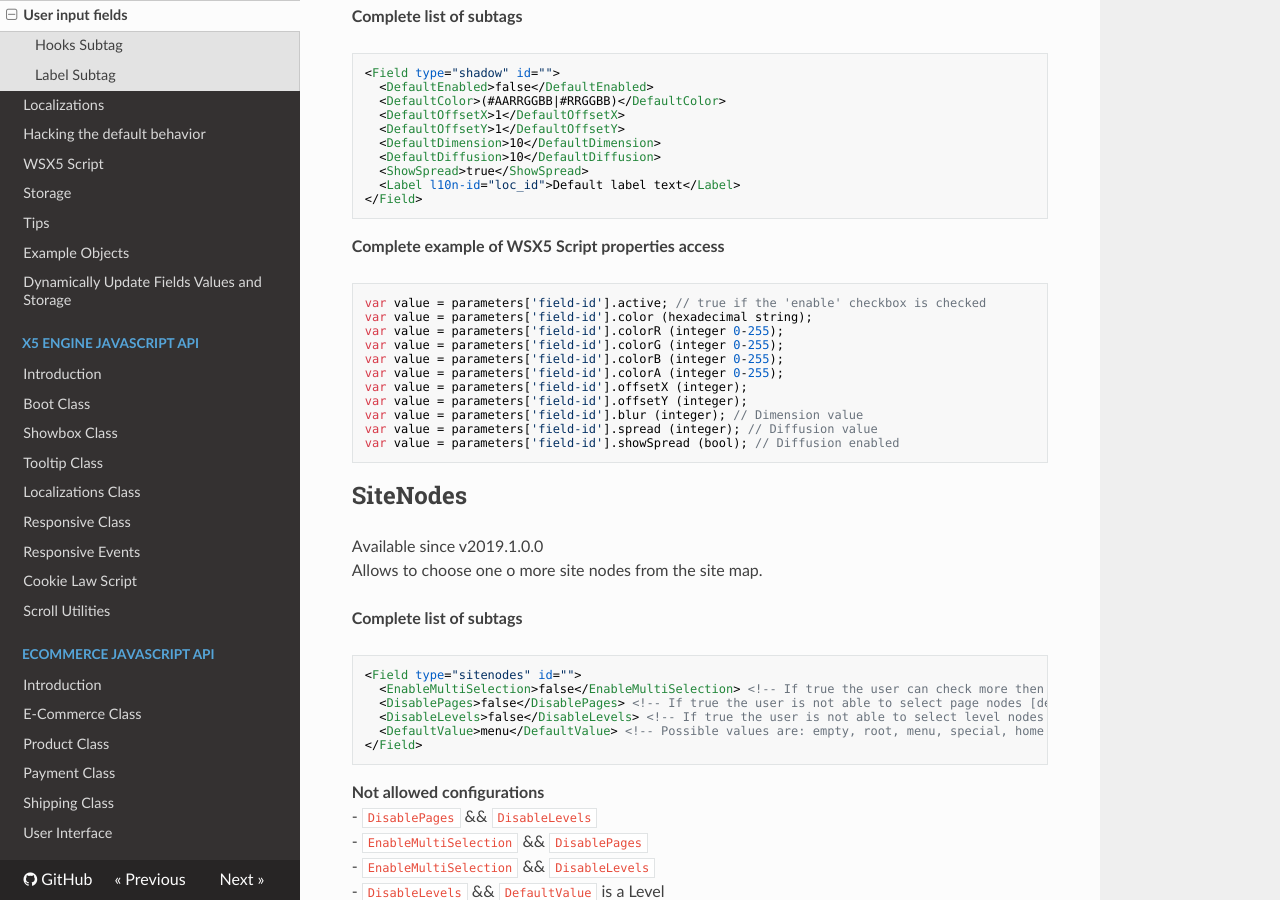
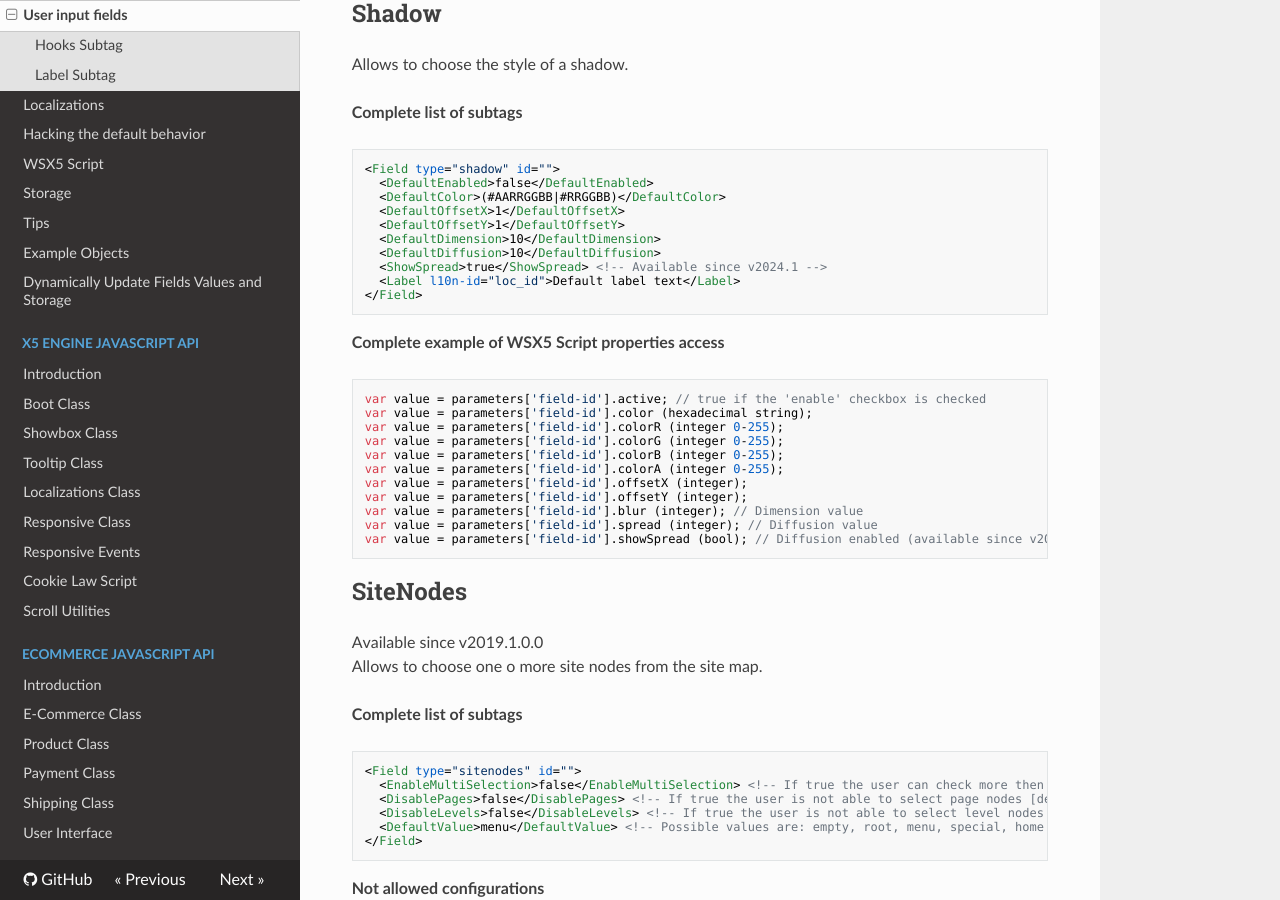
Before and after one commit to WebSiteX5/wsx5-developers-guide, an MkDocs documentation site: the page built from docs/optional-objects/user-input-fields.md, in a window 1280 px wide and 900 px high, scrolled down 13233 px. Built offline with MkDocs 1.6.1, drawn with Linux system fonts in a browser that asks for light colours; nearby versions of some CDN libraries; some of the changed text lies outside the part shown.

Commit message:
Added availability information for fields available since v2024.1

````diff
--- a/docs/optional-objects/user-input-fields.md
+++ b/docs/optional-objects/user-input-fields.md
@@ -56,6 +56,7 @@ Here you can find a list of the available field types.
 The values represented in the following XML code examples are not to consider as default values for the various fields.
 
 ## Borders
+Available since v2024.1
 Allows to specify all the borders properties, that is color, width, round corners and shadow, with UI controls positioned in the same line and with a single label. It's possible to show only a subset of that properties.
 `Width`, `Color`, `RoundCorners` and `Shadow` are defined like the corresponding stand-alone fields, except for the absence of `Label` and other general subtags (`Enabled`, `Visible`, ...), that applies only to whole borders field.
 `Id` attribute must be specified for each of those elements, but can be left empty.
@@ -178,7 +179,7 @@ Allows to choose a color from a palette.
 ```xml
 <Field type="color" id="">
   <EnableTransparent>false</EnableTransparent>
-  <ShowOpacity>true</ShowOpacity>
+  <ShowOpacity>true</ShowOpacity> <!-- Available since v2024.1 -->
   <DefaultValue>(#AARRGGBB|#RRGGBB)</DefaultValue>
   <Label l10n-id="loc_id">Default label text</Label>
 </Field>
@@ -229,6 +230,7 @@ var bottomAlpha = parameters['field-id'].bottomA; // integer 0-255
 ```
 
 ## DateTime
+Available since v2024.1
 Allows to choose a date and a time.
 
 **Complete list of subtags**
@@ -498,6 +500,7 @@ var value = parameters['field-id'].right; // integer
 ```
 
 ## MarginsHorVer
+Available since v2024.1
 Allows to choose 2 margins:
 - `ShowHor == true` and `ShowVer == true`: horizontal and vertical
 - `ShowHor == true` and `ShowVer == false`: left and right
@@ -545,6 +548,7 @@ var fieldValue = parameters['field-id'].value; // Number
 ```
 
 ## Position
+Available since v2024.1
 Allows to choose the position of a element. The following combinations of `PositionType` and `ShowMiddleCenter` are supported; for each combination, `DefaultValue` XML tag in manifest and `position` JS property can assume different set of values, as reported in the following table:
 
 | PositionType | ShowMiddleCenter | Allowed manifest XML tag values (JS property values are the same, but lowercase)                           |
@@ -619,7 +623,7 @@ Allows to choose the style of a shadow.
   <DefaultOffsetY>1</DefaultOffsetY>
   <DefaultDimension>10</DefaultDimension>
   <DefaultDiffusion>10</DefaultDiffusion>
-  <ShowSpread>true</ShowSpread>
+  <ShowSpread>true</ShowSpread> <!-- Available since v2024.1 -->
   <Label l10n-id="loc_id">Default label text</Label>
 </Field>
 ```
@@ -636,7 +640,7 @@ var value = parameters['field-id'].offsetX (integer);
 var value = parameters['field-id'].offsetY (integer);
 var value = parameters['field-id'].blur (integer); // Dimension value
 var value = parameters['field-id'].spread (integer); // Diffusion value
-var value = parameters['field-id'].showSpread (bool); // Diffusion enabled
+var value = parameters['field-id'].showSpread (bool); // Diffusion enabled (available since v2024.1)
 ```
 
 ## SiteNodes
@@ -839,6 +843,7 @@ var fieldValue = parameters['field-id'].AllowHTML; // Boolean
 ```
 
 ## TextAlign
+Available since v2024.1
 Allows to choose text alignment.
 
 **Complete list of subtags**
````
Also changed, not shown: docs/optional-objects/wsx5-script.md (+5 -1 lines).
